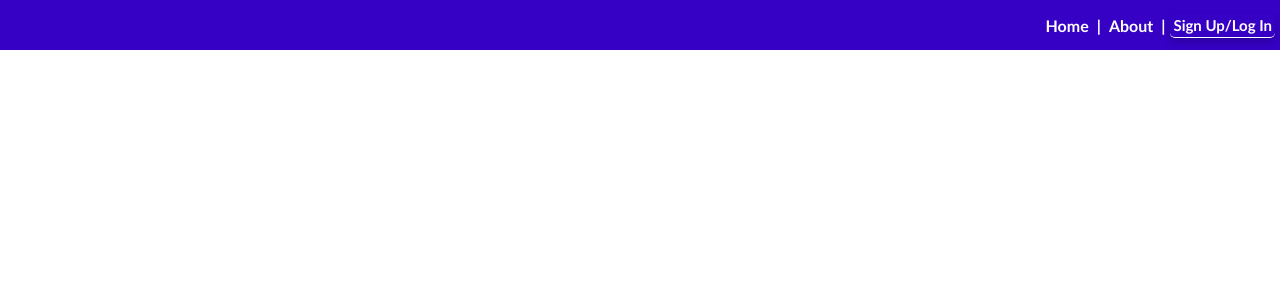
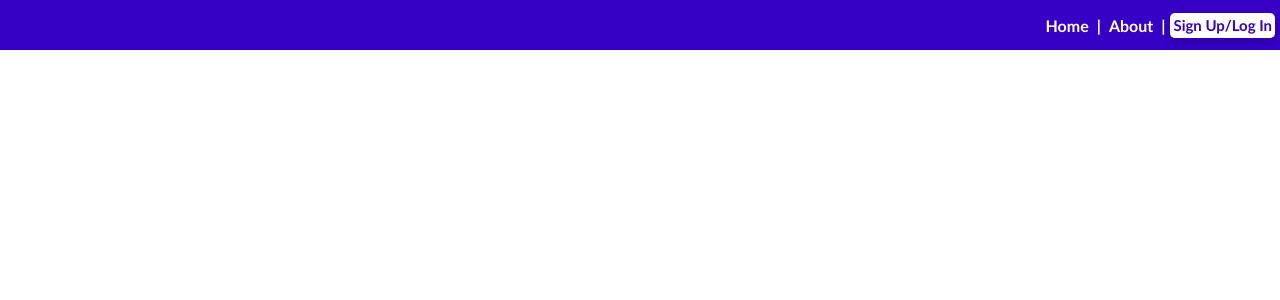
Before and after one commit to jaubrey92/anatomy_study_guide, a React (Vite) app in the folder client/: page /view/region/1 in a window 1280 px wide. In both pictures the pointer is over the button "Sign Up/Log In". Shown: the top 300 px of the page. Built offline with nearby package versions, Linux system fonts and the light colour scheme; no server answers.

Commit message:
CSS buttons

```diff
--- a/client/src/App.css
+++ b/client/src/App.css
@@ -281,7 +281,6 @@ h1 {
   position: absolute;
   width: 100%;
   height: 100%;
-  -webkit-backface-visibility: hidden;
   backface-visibility: hidden;
 }
 
@@ -379,6 +378,29 @@ section {
   margin: 10px auto;
 }
 
+button {
+  background-color: #3600C5;
+  color: white;
+  font-family: 'Gill Sans', 'Gill Sans MT', Calibri, 'Trebuchet MS', sans-serif;
+  font-weight: bold;
+  border: none;
+  font-size: 15px;
+  margin: 3px;
+  border-radius: 5px;
+}
+
+button:hover {
+  background-color: white;
+  color: #3600C5;
+  border: 2px solid #3600C5;
+  font-family: 'Gill Sans', 'Gill Sans MT', Calibri, 'Trebuchet MS', sans-serif;
+  font-weight: bold;
+  border: none;
+  font-size: 15px;
+  margin: 3px;
+  border-radius: 5px;
+}
+
 .logButton {
   background-color: #3600C5;
   color: white;
@@ -386,6 +408,15 @@ section {
   font-weight: bold;
   border: none;
   font-size: 15px;
+}
+
+.logButton:hover {
+  text-align: center;
+  margin: 5px;
+  padding: 3px;
+  border-radius: 5px;
+  box-shadow: 0 4px 8px 0 rgba(0,0,0,0.2);
+  border-bottom: solid white 1px;
 }
 
 .detailsCardHeader {
```
